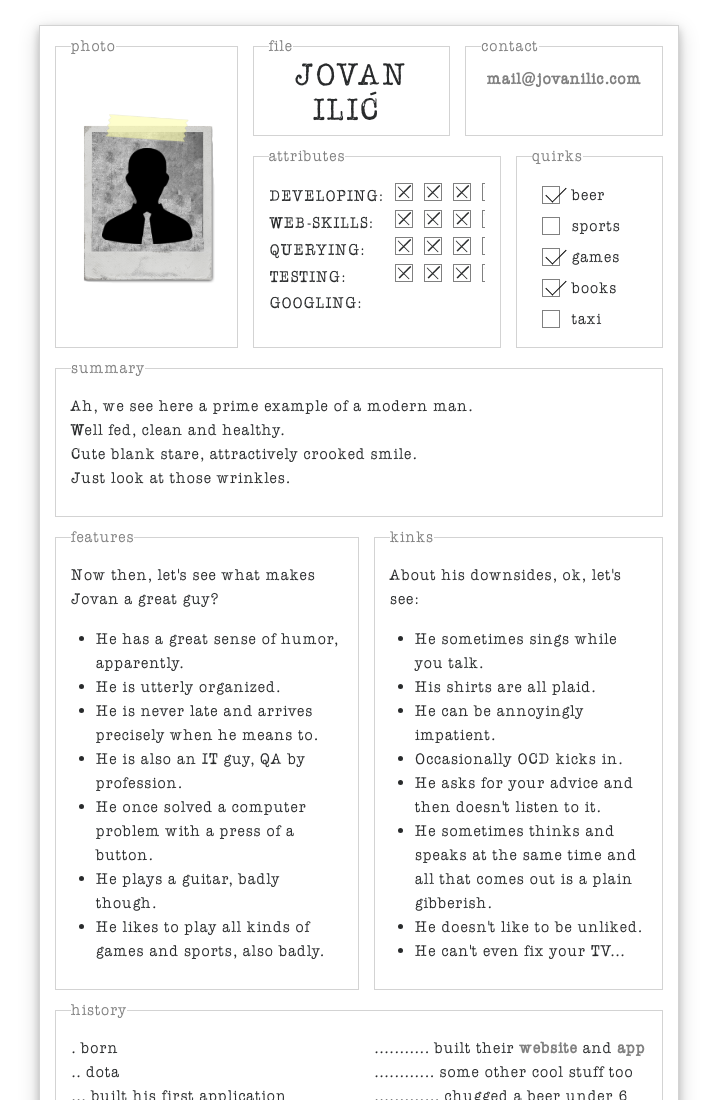
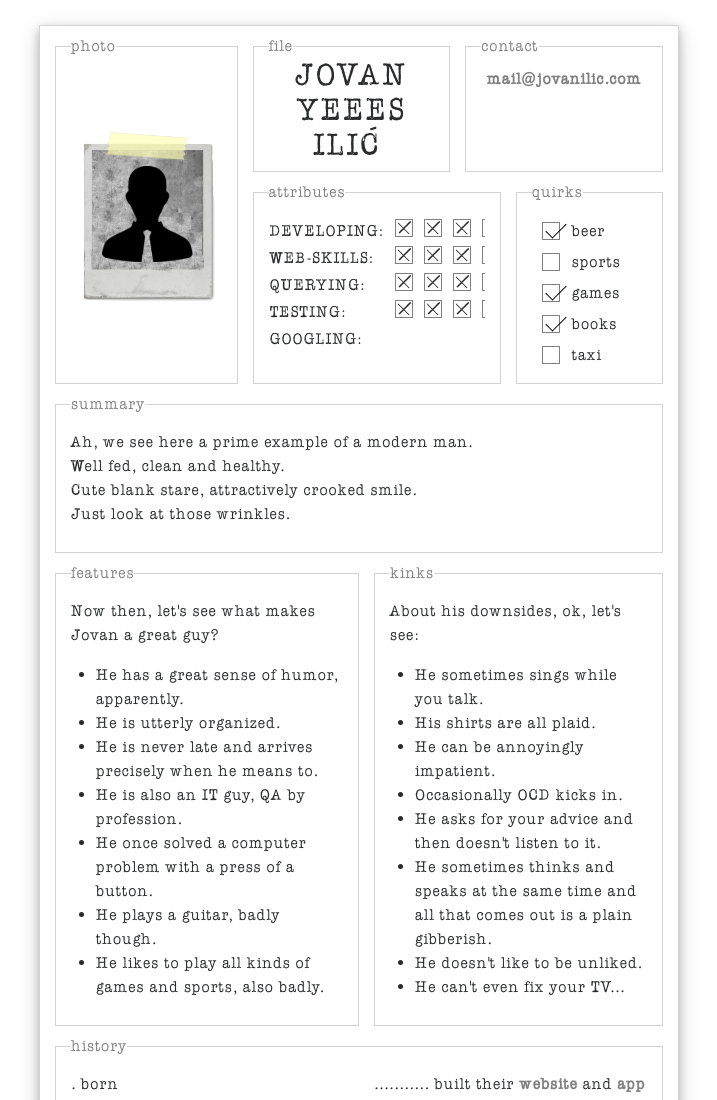
Before and after one commit to Zaista/portfolio, a plain HTML site: page index.html in a window 1280 px wide. Shown: the top 1100 px of the page, without its empty margins (281-998 px from the left). Drawn offline with nearby package versions, Linux system fonts and the light colour scheme; a script that the page names is missing.

Commit message:
Check if working after hosting switch

```diff
--- a/index.html
+++ b/index.html
@@ -43,7 +43,7 @@
 								<div class="col col-12 col-sm-6 col-md-6col-lg-6" id="file">
 									<div class="col border">
 										<span class="toptext">file</span>
-										<h2 class="name">JOVAN ILI<span class="namemark">C</span></h2>
+										<h2 class="name">JOVAN YEEES ILI<span class="namemark">C</span></h2>
 									</div>
 								</div>
 
```
